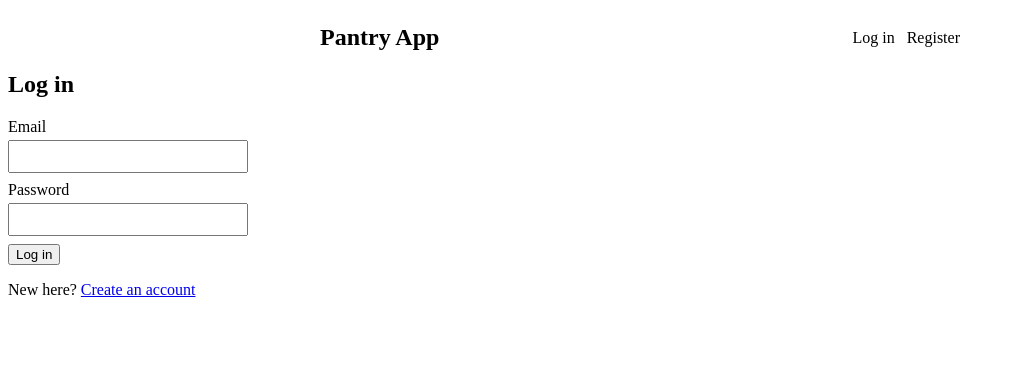
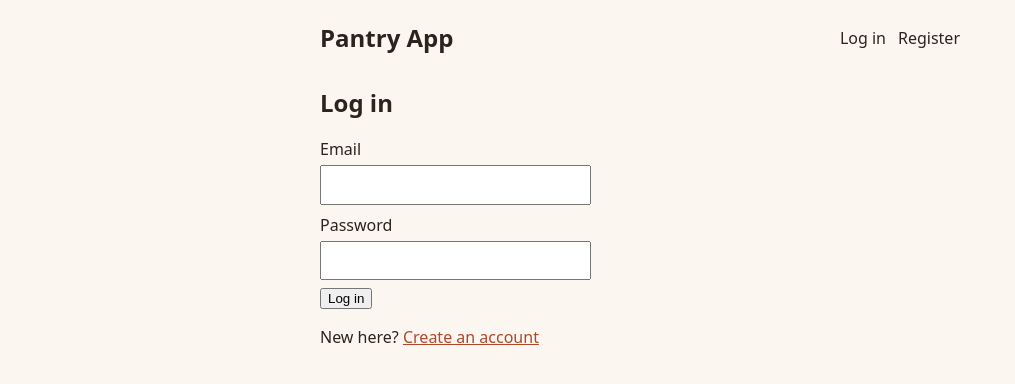
Before and after one commit to AngelG0704/Pantry-app, a React (Vite) app in the folder client/: page /login in a window 1280 px wide. Shown: the top 384 px of the page, without its empty margins (0-1015 px from the left). Built offline with nearby package versions, Linux system fonts and the light colour scheme; no server answers.

Commit message:
style(v1): add design tokens, base type, and main container

```diff
--- a/client/src/index.css
+++ b/client/src/index.css
@@ -1,5 +1,66 @@
+:root {
+  color-scheme: light dark;
+
+  --color-bg:         light-dark(#fbf7f0, #1e1a16); /* cream / warm charcoal */
+  --color-surface:    light-dark(#ffffff, #27221d); /* cards, inputs */
+  --color-text:       light-dark(#2b241e, #efe7dc);
+  --color-muted:      light-dark(#6b5e52, #b3a594);
+  --color-border:     light-dark(#e3d9cb, #3d352d);
+  --color-primary:    light-dark(#b0472a, #ee8b6a); /* terracotta */
+  --color-on-primary: light-dark(#ffffff, #1e1a16); /* text on terracotta */
+  --color-secondary:  light-dark(#4d6b3c, #a3c48a); /* sage */
+  --color-danger:     light-dark(#b00020, #ff8a80);
+
+  /* Spacing */
+  --space-1: 0.25rem;
+  --space-2: 0.5rem;
+  --space-3: 0.75rem;
+  --space-4: 1rem;
+  --space-6: 1.5rem;
+  --space-8: 2rem;
+
+  /* Shape */
+  --radius-sm: 0.375rem; /* 6px */
+  --radius:    0.5rem;   /* 8px */
+  --shadow: 0 1px 2px rgb(0 0 0 / 0.06), 0 2px 8px rgb(0 0 0 / 0.06);
+
+  /* Type */
+  --font-sans: system-ui, -apple-system, "Segoe UI", Roboto, "Helvetica Neue", Arial, sans-serif;
+  --text-sm:   0.875rem;
+  --text-base: 1rem;
+  --text-lg:   1.25rem;
+  --text-xl:   1.5rem;
+  --text-2xl:  2rem;
+
+  /* Layout */
+  --content-width: 40rem; /* same as the header */
+}
+
+/* ===== Base styles (V1) ===== */
 body {
-  color-scheme: light dark;
+  margin: 0;
+  background: var(--color-bg);
+  color: var(--color-text);
+  font-family: var(--font-sans);
+  font-size: var(--text-base);
+  line-height: 1.5;
+}
+
+main {
+  max-width: var(--content-width);
+  margin: 0 auto;
+  padding: var(--space-4) var(--space-4) var(--space-8);
+}
+
+h1,
+h2,
+h3 {
+  line-height: 1.2;
+}
+
+a,
+a:visited {
+  color: var(--color-primary);
 }
 
 .ingredient-list {
@@ -127,6 +188,6 @@ progress {
 }
 
 .field-error {
-  margin: 0;
-  color: light-dark(#b00020, #ff8a80);
+   margin: 0;
+   color: var(--color-danger);
 }
```
